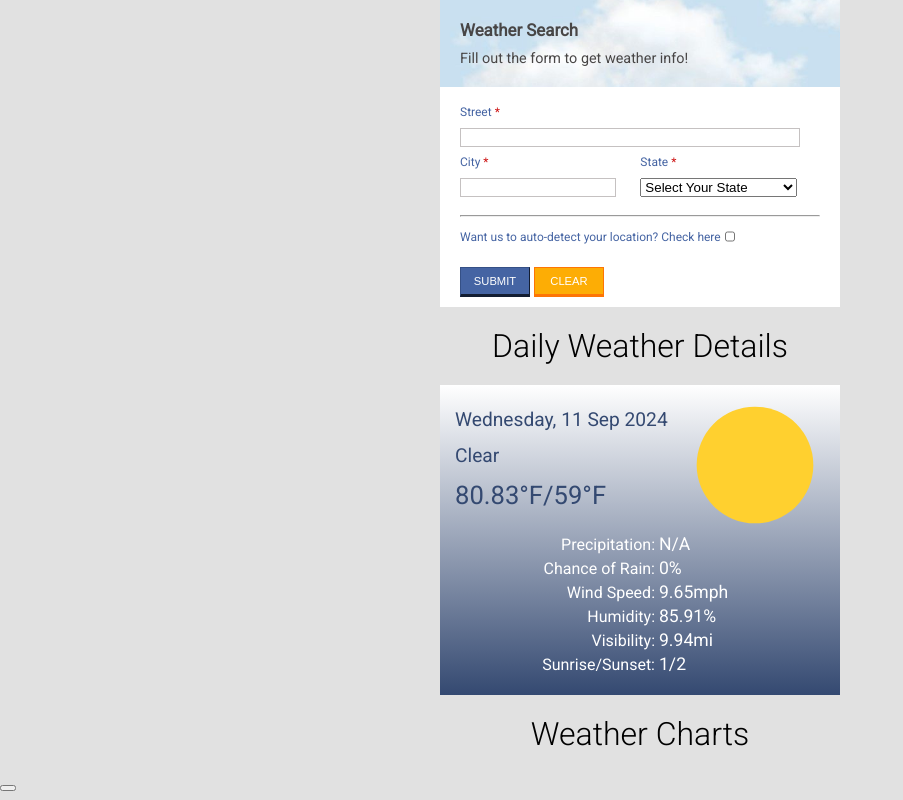
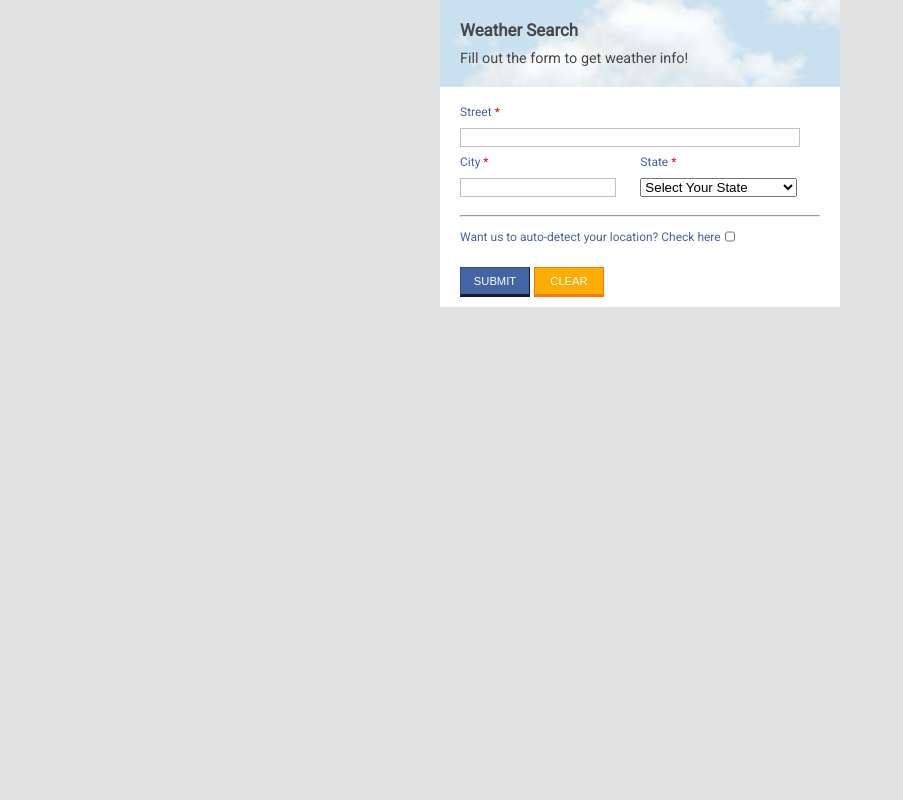
Before and after one commit to gbccccc/Weather-native, a Flask app: page / in a window 1280 px wide. Shown: the whole page, without its empty margins (0-903 px from the left). Run offline with Flask 3, Linux system fonts and the light colour scheme.

Commit message:
display and remove detail

```diff
--- a/static/scripts/script.js
+++ b/static/scripts/script.js
@@ -10,6 +10,11 @@
     let option = new Option(stateMapping[stateAbbr], stateAbbr)
     stateSelection.appendChild(option)
   }
+}
+
+function onclear() {
+  document.getElementById("result-section").style.display = "none"
+  document.getElementById("detail-section").style.display = "none"
 }
 
 function submitAddress() {
@@ -85,7 +90,7 @@
     let tableRow = document.createElement("tr")
 
     tableRow.setAttribute("class", "result-table-row")
-    tableRow.setAttribute("onclick", `showDetails(${i})`)
+    tableRow.setAttribute("onclick", `displayDetail(${i})`)
 
     let tableData = document.createElement("td")
     tableData.innerText = formatDate(new Date(forecast.startTime))
@@ -129,7 +134,9 @@
   return `${hour}:${date.getMinutes()}${ampm}`
 }
 
-function showDetails(forecastIndex) {
+function displayDetail(forecastIndex) {
+  document.getElementById("detail-section").style.display = "none"
+
   let forecast = forecasts[forecastIndex]
   document.getElementById("detail-date").innerText = formatDate(new Date(forecast.startTime))
   document.getElementById("detail-status").innerText = weatherMapping[forecast.values.weatherCode].description
@@ -146,6 +153,8 @@
   document.getElementById("detail-visibility").innerText = forecast.values.visibility
   document.getElementById("detail-sunrise").innerText = formatTime(new Date(forecast.values.sunriseTime))
   document.getElementById("detail-sunset").innerText = formatTime(new Date(forecast.values.sunsetTime))
+
+  document.getElementById("detail-section").style.display = "block"
 }
 
 const stateMapping = {
--- a/static/styles/style.css
+++ b/static/styles/style.css
@@ -217,6 +217,10 @@
     margin-right: 10px;
 }
 
+#detail-section {
+    display: none;
+}
+
 .detail-title {
     margin: 20px auto;
     text-align: center;
--- a/templates/index.html
+++ b/templates/index.html
@@ -42,7 +42,7 @@
       </span>
       <br/>
       <button class="submit-button" type="button" onclick="submitAddress()">SUBMIT</button>
-      <input class="reset-button" type="reset" value="CLEAR"/>
+      <input class="reset-button" type="reset" value="CLEAR" onclick="onclear()"/>
     </form>
   </div>
   <div id="result-section">
```
